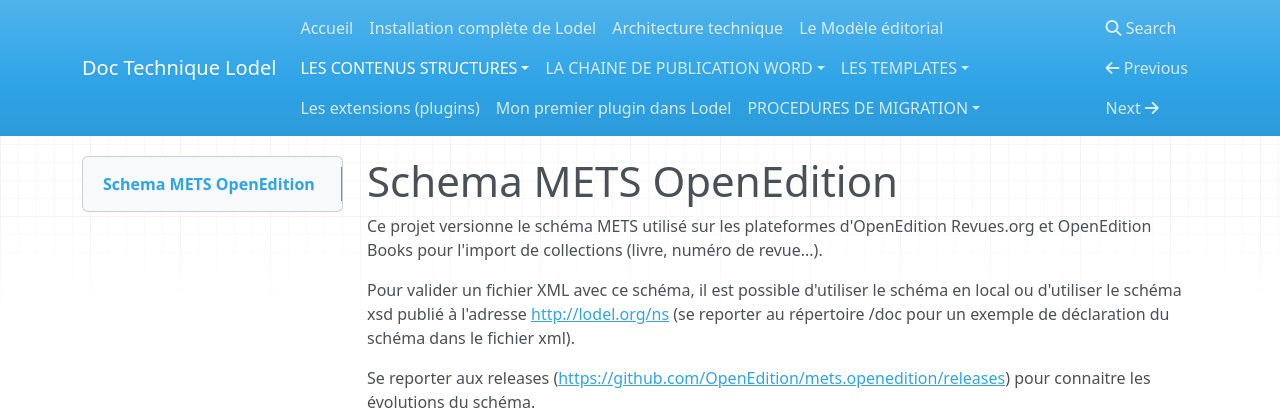
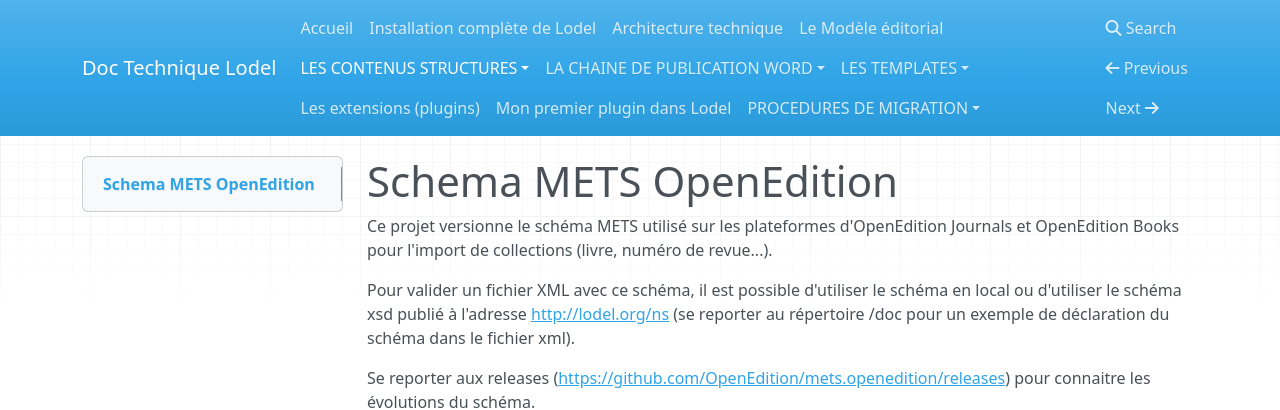
Before and after one commit to ValentinGeorgesDubost/Doc-Lodel, an MkDocs documentation site: the page built from docs/Les-contenus-structurés/Schéma METS.md, in a window 1280 px wide. Shown: the top 410 px of the page. Built offline with MkDocs 1.6.1, drawn with Linux system fonts in a browser that asks for light colours; nearby versions of some CDN libraries; old or Windows-style settings are respelled for this version of MkDocs.

Commit message:
Update Schéma METS.md

```diff
--- a/docs/Les-contenus-structurés/Schéma METS.md
+++ b/docs/Les-contenus-structurés/Schéma METS.md
@@ -1,7 +1,7 @@
 Schema METS OpenEdition
 =======================
 
-Ce projet versionne le schéma METS utilisé sur les plateformes d'OpenEdition Revues.org et OpenEdition Books pour l'import de collections (livre, numéro de revue...).
+Ce projet versionne le schéma METS utilisé sur les plateformes d'OpenEdition Journals et OpenEdition Books pour l'import de collections (livre, numéro de revue...).
 
 Pour valider un fichier XML avec ce schéma, il est possible d'utiliser le schéma en local ou d'utiliser le schéma xsd publié à l'adresse <http://lodel.org/ns> (se reporter au répertoire /doc pour un exemple de déclaration du schéma dans le fichier xml).
 
```
